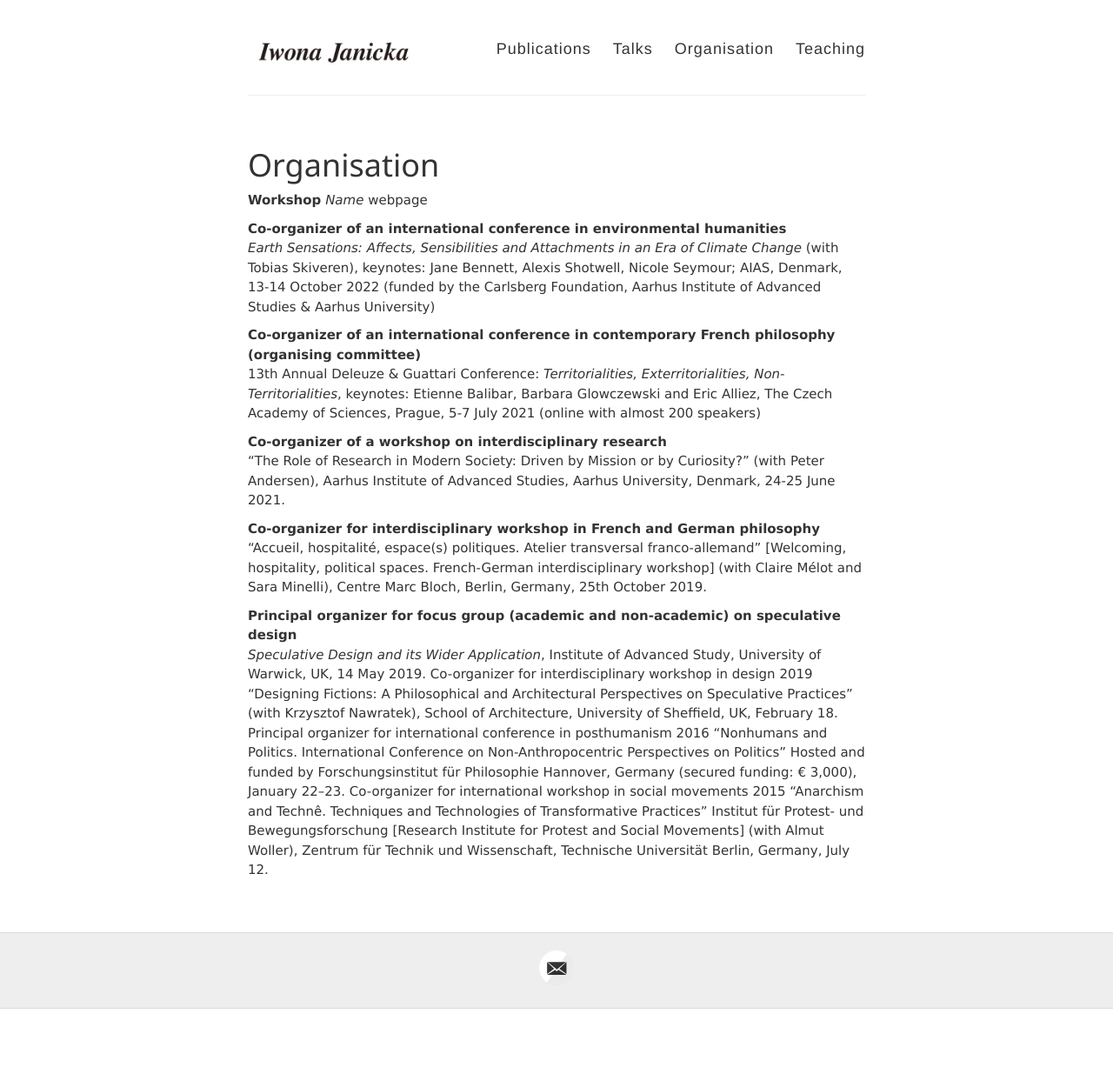
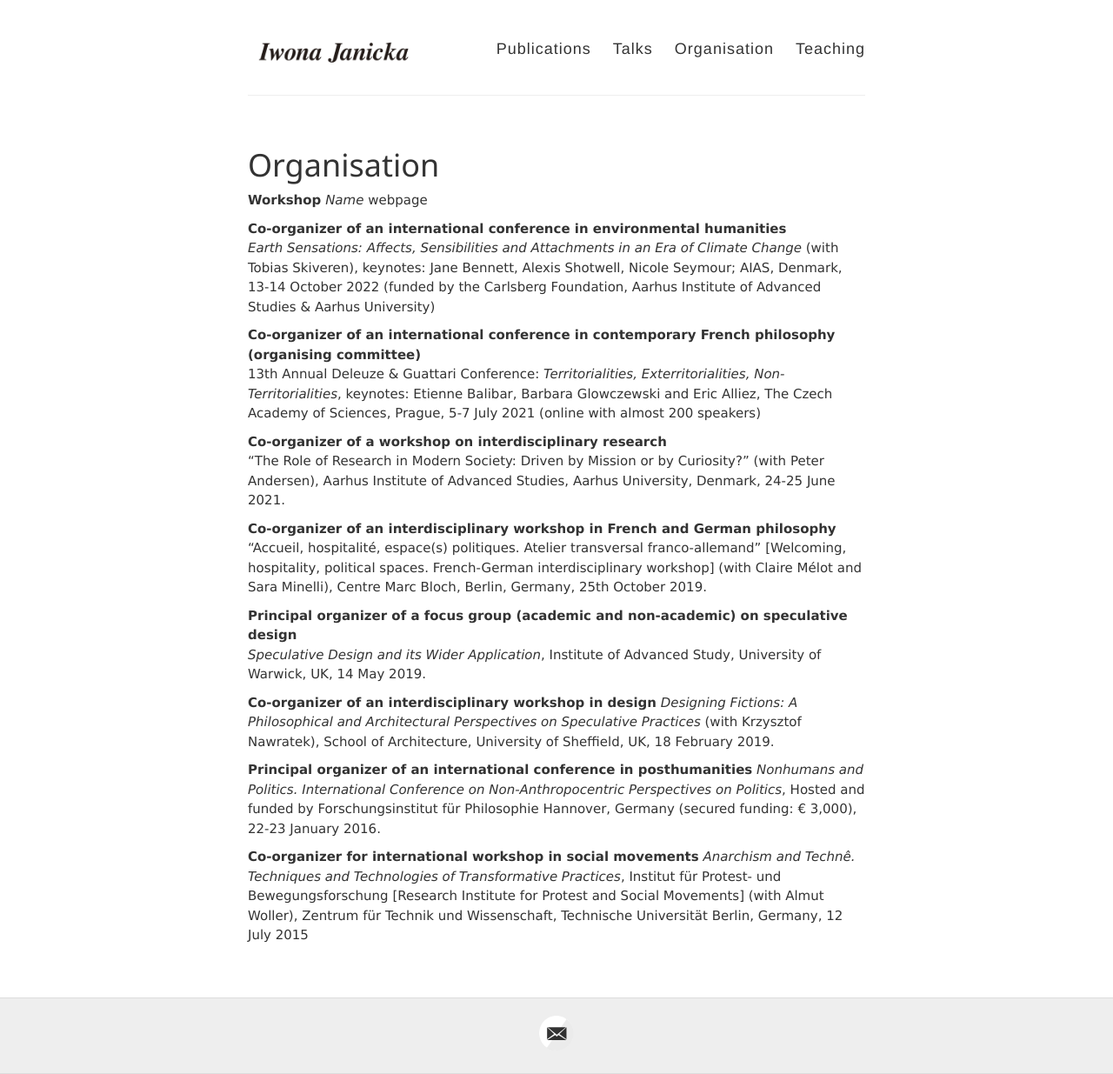
Before and after one commit to IJanicka/IJanicka.github.io, a Jekyll site: the page built from organisation.md, in a window 1280 px wide. Shown: the whole page at 87% size. Built offline with Jekyll 4.4.1, drawn with Linux system fonts in a browser that asks for light colours; before the commit the page ends 1160 px from its top, so only the background shows below that.

Commit message:
Update organisation.md

```diff
--- a/organisation.md
+++ b/organisation.md
@@ -19,14 +19,17 @@ permalink: /organisation/
 **Co-organizer of a workshop on interdisciplinary research**<br>
 “The Role of Research in Modern Society: Driven by Mission or by Curiosity?” (with Peter Andersen), Aarhus Institute of Advanced Studies, Aarhus University, Denmark, 24-25 June 2021.
 
-**Co-organizer for interdisciplinary workshop in French and German philosophy**<br>
+**Co-organizer of an interdisciplinary workshop in French and German philosophy**<br>
 “Accueil, hospitalité, espace(s) politiques. Atelier transversal franco-allemand” [Welcoming, hospitality, political spaces. French-German interdisciplinary workshop] (with Claire Mélot and Sara Minelli), Centre Marc Bloch, Berlin, Germany, 25th October 2019.
 
-**Principal organizer for focus group (academic and non-academic) on speculative design** <br>
+**Principal organizer of a focus group (academic and non-academic) on speculative design** <br>
 *Speculative Design and its Wider Application*, Institute of Advanced Study, University of Warwick, UK, 14 May 2019.
-Co-organizer for interdisciplinary workshop in design
-2019 	“Designing Fictions: A Philosophical and Architectural Perspectives on Speculative Practices” (with Krzysztof Nawratek), School of Architecture, University of Sheffield, UK, February 18.
-Principal organizer for international conference in posthumanism
-2016	“Nonhumans and Politics. International Conference on Non-Anthropocentric Perspectives on Politics” Hosted and funded by Forschungsinstitut für Philosophie Hannover, Germany (secured funding: € 3,000), January 22–23.
-Co-organizer for international workshop in social movements
-2015 	“Anarchism and Technê. Techniques and Technologies of Transformative Practices” Institut für Protest- und Bewegungsforschung [Research Institute for Protest and Social Movements] (with Almut Woller), Zentrum für Technik und Wissenschaft, Technische Universität Berlin, Germany, July 12.
+
+**Co-organizer of an interdisciplinary workshop in design**
+*Designing Fictions: A Philosophical and Architectural Perspectives on Speculative Practices* (with Krzysztof Nawratek), School of Architecture, University of Sheffield, UK, 18 February 2019.
+
+**Principal organizer of an international conference in posthumanities**
+*Nonhumans and Politics. International Conference on Non-Anthropocentric Perspectives on Politics*, Hosted and funded by Forschungsinstitut für Philosophie Hannover, Germany (secured funding: € 3,000), 22-23 January 2016.
+
+**Co-organizer for international workshop in social movements**
+*Anarchism and Technê. Techniques and Technologies of Transformative Practices*, Institut für Protest- und Bewegungsforschung [Research Institute for Protest and Social Movements] (with Almut Woller), Zentrum für Technik und Wissenschaft, Technische Universität Berlin, Germany, 12 July 2015
```
